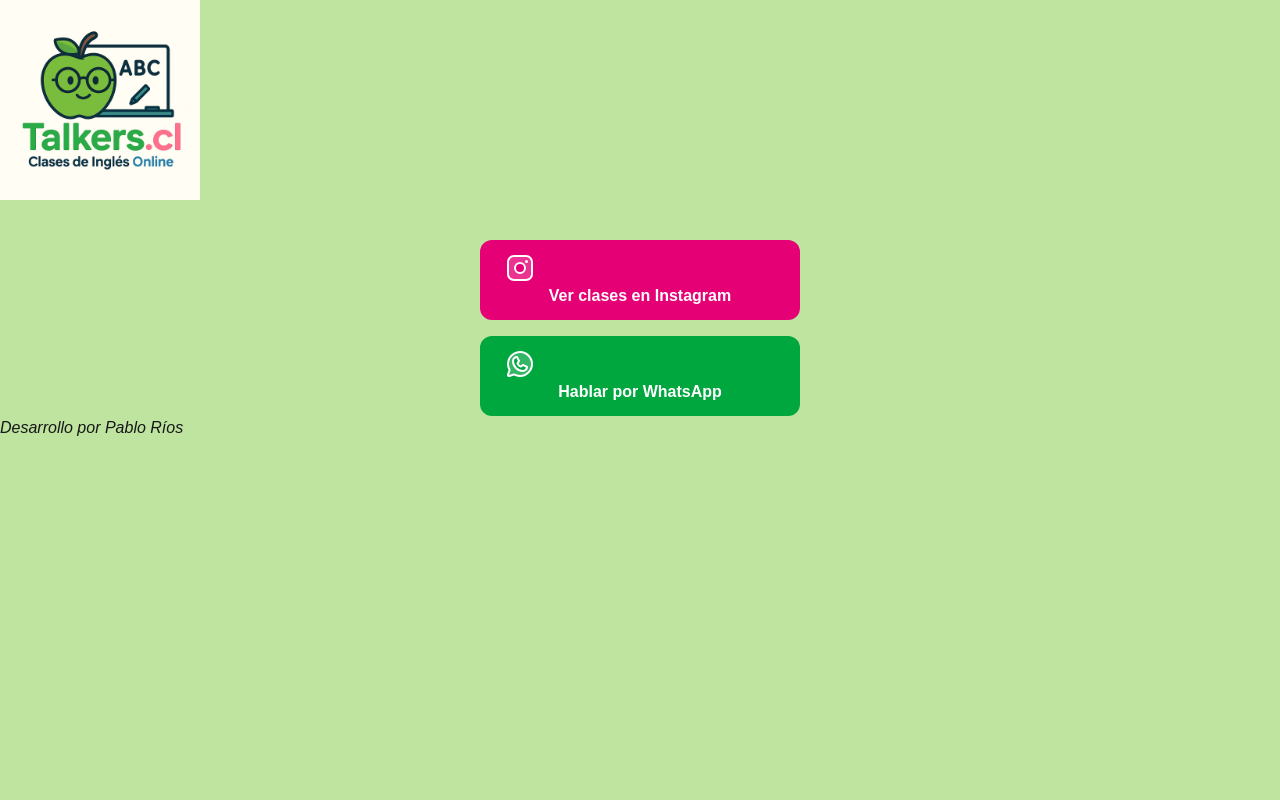
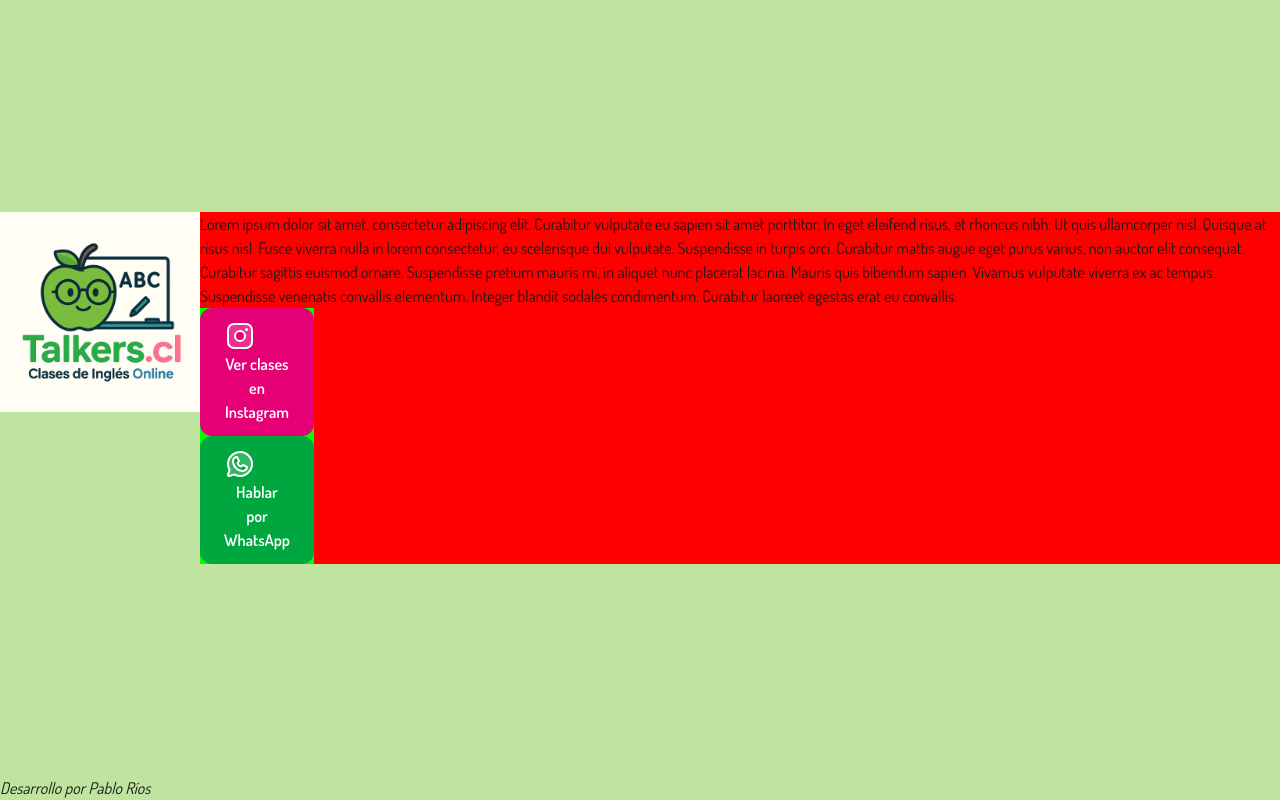
Before and after one commit to prios-vps/talkers, a Next.js app: page / in a window 1280 px wide. Built offline with nearby package versions, Linux system fonts and the light colour scheme.

Commit message:
Estructura principal (fase 1)

```diff
--- a/app/layout.jsx
+++ b/app/layout.jsx
@@ -1,15 +1,17 @@
-import { Geist, Geist_Mono } from "next/font/google";
+import { Dosis, Fredoka, Nunito } from "next/font/google";
 import "./globals.css";
 import Footer from "@/components/footer";
 import Header from "@/components/header";
 
-const geistSans = Geist({
-  variable: "--font-geist-sans",
+const dosis = Dosis({
   subsets: ["latin"],
 });
 
-const geistMono = Geist_Mono({
-  variable: "--font-geist-mono",
+const fredoka = Fredoka({
+  subsets: ["latin"],
+});
+
+const nunito = Nunito({
   subsets: ["latin"],
 });
 
@@ -26,10 +28,14 @@ export default function RootLayout({ children }) {
   return (
     <html lang="en">
       <body
-        className={`${geistSans.variable} ${geistMono.variable} antialiased`}
+        className={`${dosis.className} antialiased min-h-screen flex flex-col`}
       >
-        <Header />
-        {children}
+        <div class="flex-1 flex items-center">
+          <div className="w-full flex flex-col md:flex-row">
+            <Header />
+            {children}
+          </div>
+        </div>
         <Footer />
       </body>
     </html>
--- a/app/page.jsx
+++ b/app/page.jsx
@@ -3,7 +3,19 @@ import ContactLinks from "@/components/contactLinks";
 export default function Home() {
   return (
     <>
-      <main>
+      <main className="flex-1" style={{ backgroundColor: "#ff0000" }}>
+        <p>
+          Lorem ipsum dolor sit amet, consectetur adipiscing elit. Curabitur
+          vulputate eu sapien sit amet porttitor. In eget eleifend risus, et
+          rhoncus nibh. Ut quis ullamcorper nisl. Quisque at risus nisl. Fusce
+          viverra nulla in lorem consectetur, eu scelerisque dui vulputate.
+          Suspendisse in turpis orci. Curabitur mattis augue eget purus varius,
+          non auctor elit consequat. Curabitur sagittis euismod ornare.
+          Suspendisse pretium mauris mi, in aliquet nunc placerat lacinia.
+          Mauris quis bibendum sapien. Vivamus vulputate viverra ex ac tempus.
+          Suspendisse venenatis convallis elementum. Integer blandit sodales
+          condimentum. Curabitur laoreet egestas erat eu convallis.
+        </p>
         <ContactLinks />
       </main>
     </>
--- a/components/contactLinks.jsx
+++ b/components/contactLinks.jsx
@@ -1,6 +1,6 @@
 export default function ContactLinks() {
   return (
-    <section className="flex flex-col items-center gap-4 mt-10">
+    <section style={{backgroundColor: "#00ff00"}} className="flex flex-col items-center size-min">
       <a
         href="https://instagram.com/talkers.cl"
         target="_blank"
--- a/package.json
+++ b/package.json
@@ -10,6 +10,7 @@
   },
   "dependencies": {
     "next": "16.1.1",
+    "next-share": "^0.27.0",
     "react": "19.2.3",
     "react-dom": "19.2.3"
   },
```
Also changed, not shown: 1 other file (tests, documents, lock files or other folders).
